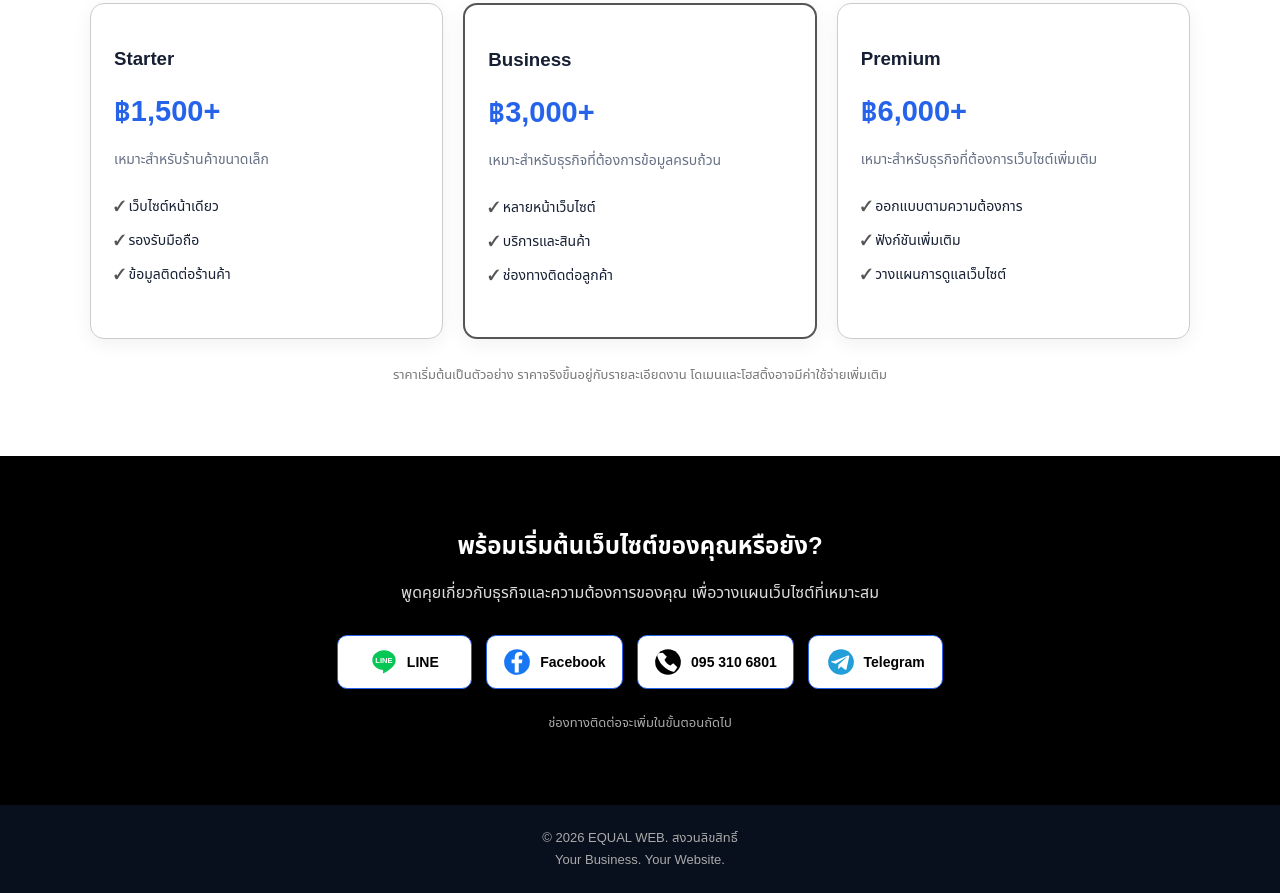
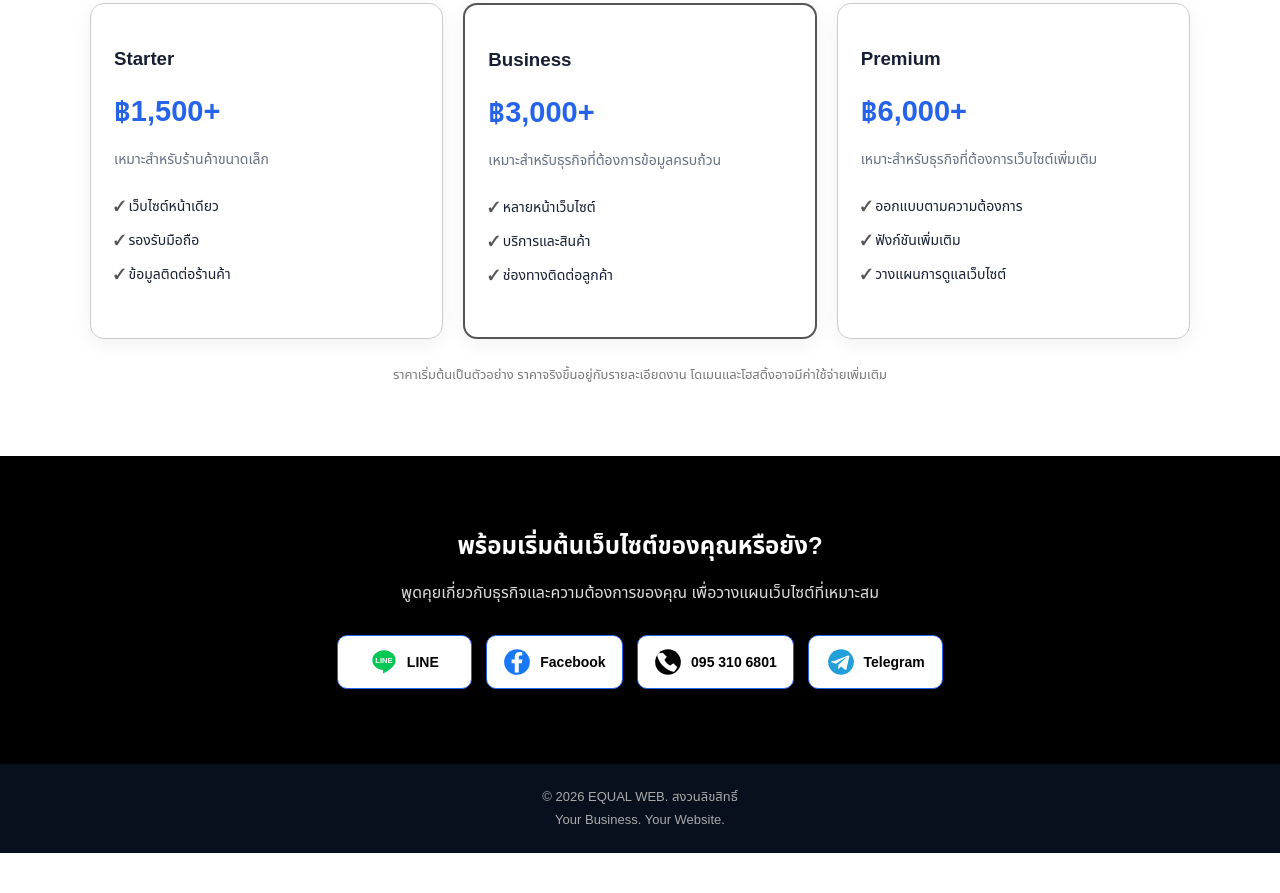
Before and after one commit to Equality001/EQUAL_WEB, a plain HTML site: page index.html in a window 1280 px wide. Shown: the part 1226-2119 px from the top of the page. After the commit the page ends 2079 px from the top, so only its background shows below. Drawn offline with Linux system fonts and the light colour scheme.

Commit message:
Remove obsolete contact note

```diff
--- a/index.html
+++ b/index.html
@@ -302,7 +302,7 @@ a {
 <a class="equal-contact-btn" href="tel:+66953106801" aria-label="095 310 6801"><svg viewBox="0 0 48 48" aria-label="Phone"><circle cx="24" cy="24" r="22" fill="#000"/><path fill="white" d="M15 8l7 7-4 5c2.5 5 5 7.5 10 10l5-4 7 7-4 6c-1 2-4 2-6 1C18 35 10 27 6 15c-1-2 0-5 2-6z"/></svg><span>095 310 6801</span></a>
 <a class="equal-contact-btn" href="https://t.me/Equality1990" aria-label="Telegram" target="_blank" rel="noopener"><svg viewBox="0 0 48 48" aria-label="Telegram"><circle cx="24" cy="24" r="22" fill="#229ED9"/><path fill="white" d="M10 23l26-10c1.5-.5 2.5.4 2 2l-4.5 21c-.3 1.5-1.2 1.8-2.4 1.1l-7-5.2-3.5 3.4c-.4.4-.8.8-1.6.8l.5-7.2L33 16.5c.6-.5-.1-.8-.8-.3L15 26.8l-7-2.2c-1.5-.5-1.5-1.5 2-2.6z"/></svg><span>Telegram</span></a>
 
-  <div class="contact-note" data-i18n="contactNote">ช่องทางติดต่อจะเพิ่มในขั้นตอนถัดไป</div>
+
 </section>
 </main>
 
```
